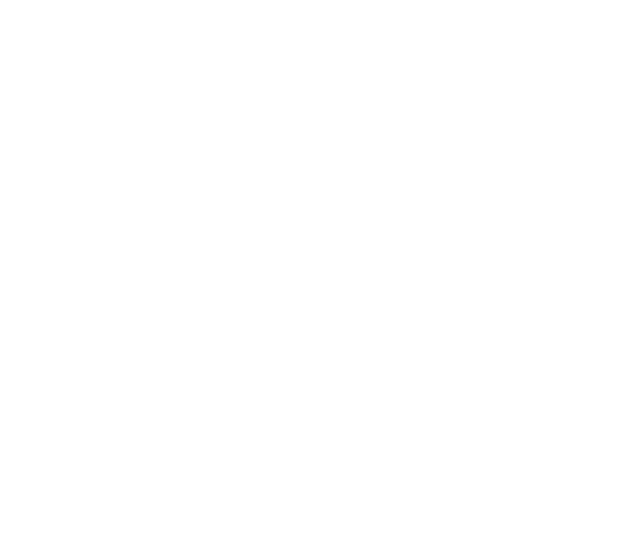
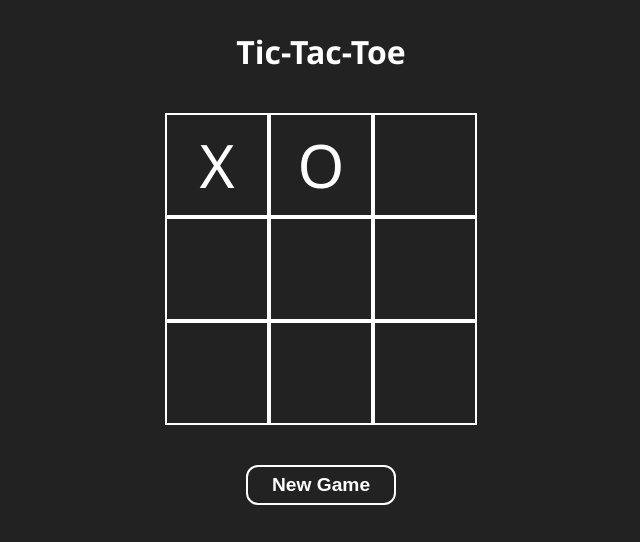
Before and after one commit to Nikhil2005Rai/Tic-tac-toe, a plain HTML site: page index.html in a window 1280 px wide. Shown: the whole page, without its empty margins (319-959 px from the left). Drawn offline with Linux system fonts and the light colour scheme.

Commit message:
added html and css

```diff
--- a/index.html
+++ b/index.html
@@ -3,11 +3,30 @@
 <head>
     <meta charset="UTF-8">
     <meta name="viewport" content="width=device-width, initial-scale=1.0">
-    <title>Tic-tac-toe</title>
+    <title>Tic-Tac-Toe</title>
     <link rel="stylesheet" href="style.css">
 </head>
 <body>
-
+    <h1>Tic-Tac-Toe</h1>
+    <div class="gameBoard">
+        <div class="row">
+            <div class="cell">X</div>
+            <div class="cell">O</div>
+            <div class="cell"></div>
+        </div>
+        <div class="row">
+            <div class="cell"></div>
+            <div class="cell"></div>
+            <div class="cell"></div>
+        </div>
+        <div class="row">
+            <div class="cell"></div>
+            <div class="cell"></div>
+            <div class="cell"></div>
+        </div>
+    </div>
+    <button class="btn">New Game</button>
+    <div class="displayTurns"></div>
 
     <script src="script.js"></script>
 </body>
--- a/script.js
+++ b/script.js
@@ -0,0 +1 @@
+const cells = document
--- a/style.css
+++ b/style.css
@@ -0,0 +1,52 @@
+*{
+    margin: 0;
+    padding: 0;
+}
+
+body{
+    background-color: #222;
+    display: flex;
+    flex-direction: column;
+    font-family: 'Segoe UI', Tahoma, Geneva, Verdana, sans-serif;
+    color: white;
+    gap: 40px;
+    align-items: center;
+    justify-content: center;
+}
+
+h1{
+    margin-top: 30px;
+}
+
+.row{
+    display: flex;
+}
+
+.cell{
+    width: 100px;
+    height: 100px;
+    border: 2px solid white;
+    cursor: pointer;
+    font-size: 60px;
+    display: flex;
+    align-items: center;
+    justify-content: center;
+}
+
+.btn{
+    border: 2px solid white;
+    color: white;
+    background-color: #222;
+    width: 150px;
+    height: 40px;
+    border-radius: 12px;
+    font-weight: bolder;
+    font-size: larger;
+    cursor: pointer;
+}
+
+
+.btn:hover{
+    background-color: white;
+    color: #222;
+}
```
